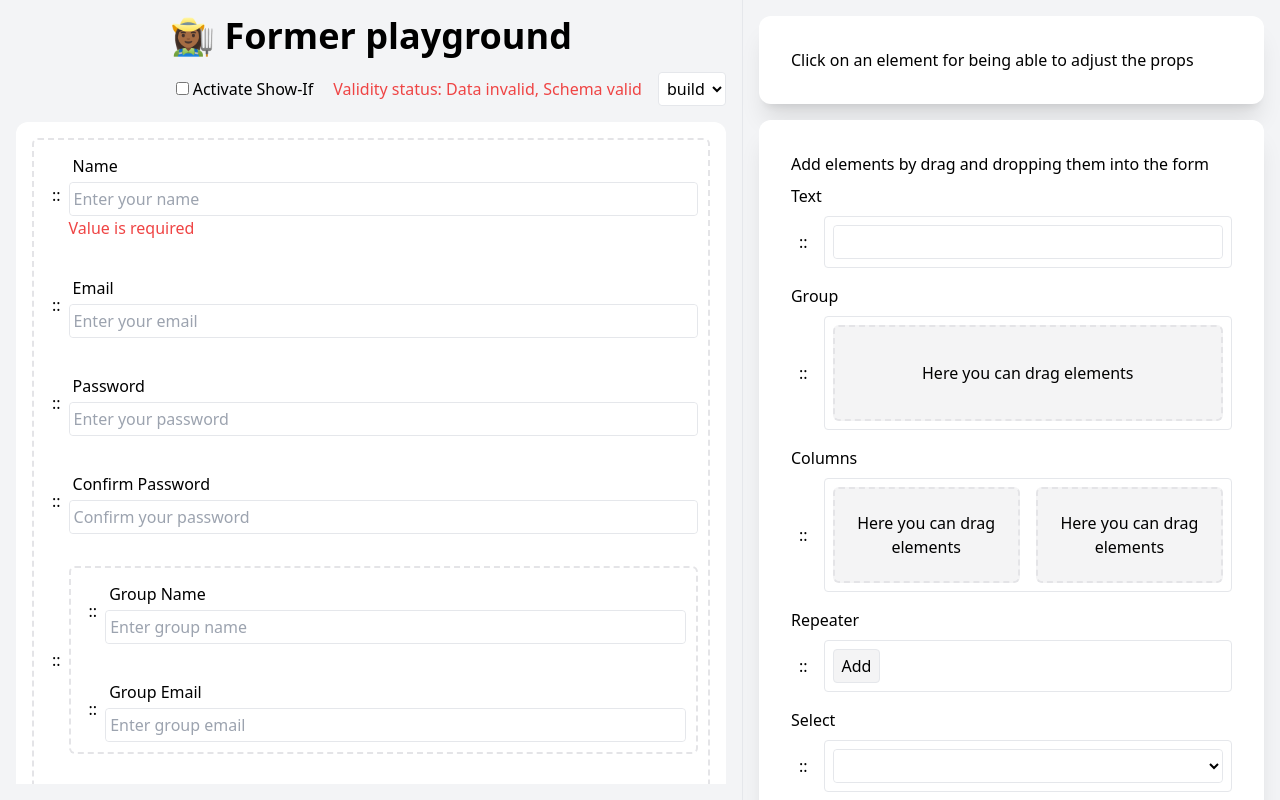
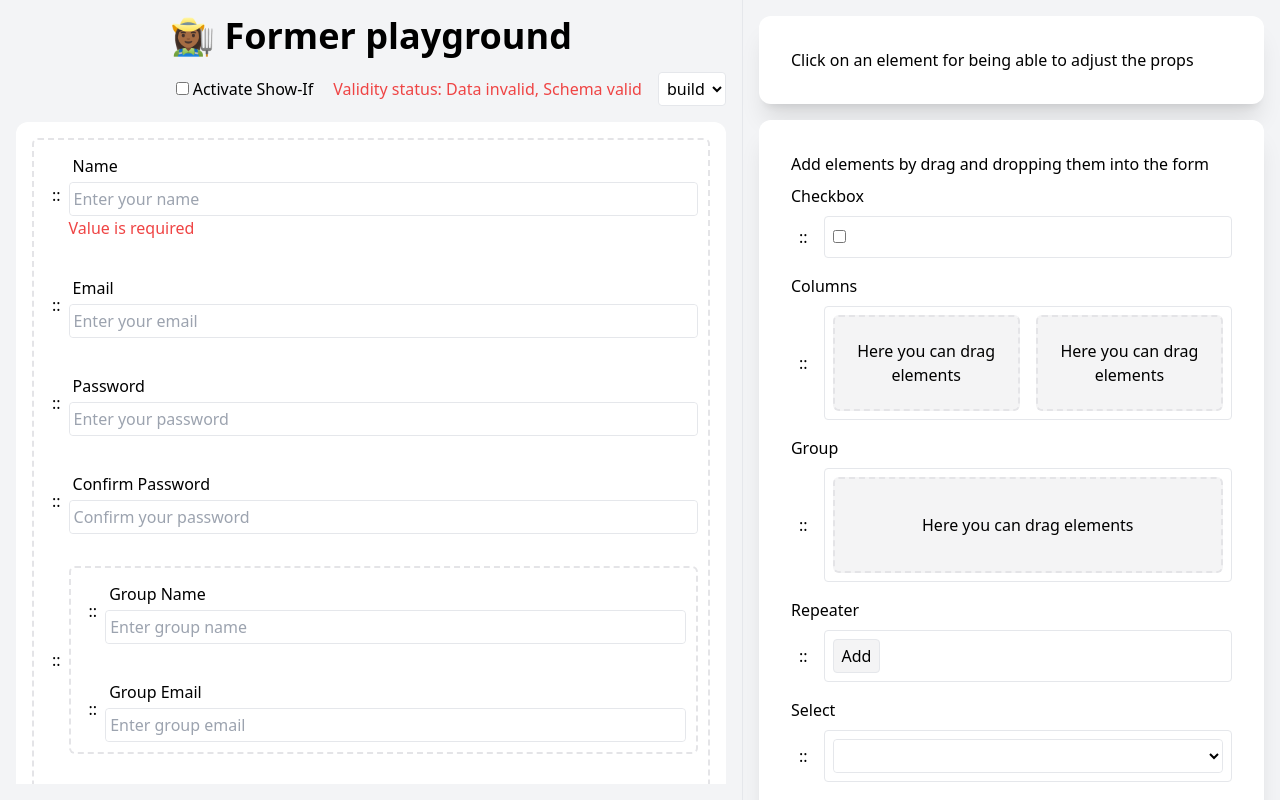
Before and after one commit to geprog/former, a Vue app in the folder packages/former/: page / in a window 1280 px wide. Built offline with nearby package versions, Linux system fonts and the light colour scheme.

Commit message:
sort components by name

```diff
--- a/packages/former/src/components/FormAdd.vue
+++ b/packages/former/src/components/FormAdd.vue
@@ -1,7 +1,7 @@
 <template>
   <div v-if="mode === 'build'" class="flex flex-col gap-2">
     <div class="flex flex-col gap-4">
-      <div v-for="(component, i) in components" :key="i" class="flex flex-col gap-2">
+      <div v-for="[i, component] in sortedComponents" :key="i" class="flex flex-col gap-2">
         <span>{{ component.label }}</span>
 
         <div
@@ -25,7 +25,7 @@
 </template>
 
 <script lang="ts" setup>
-import { ref } from 'vue';
+import { computed, ref } from 'vue';
 import { inject, provide } from '~/compositions/injectProvide';
 import { setDragEventData } from '~/utils';
 
@@ -35,6 +35,10 @@ const formId = inject('formId');
 provide('data', ref({}));
 provide('schema', ref([]));
 
+const sortedComponents = computed(() => {
+  return Object.entries(components).sort(([, componentA], [, componentB]) => componentA.label.localeCompare(componentB.label));
+});
+
 function startDrag(e: DragEvent, nodeType: string) {
   setDragEventData(e, formId.value, 'new_node_type', nodeType);
 }
```
